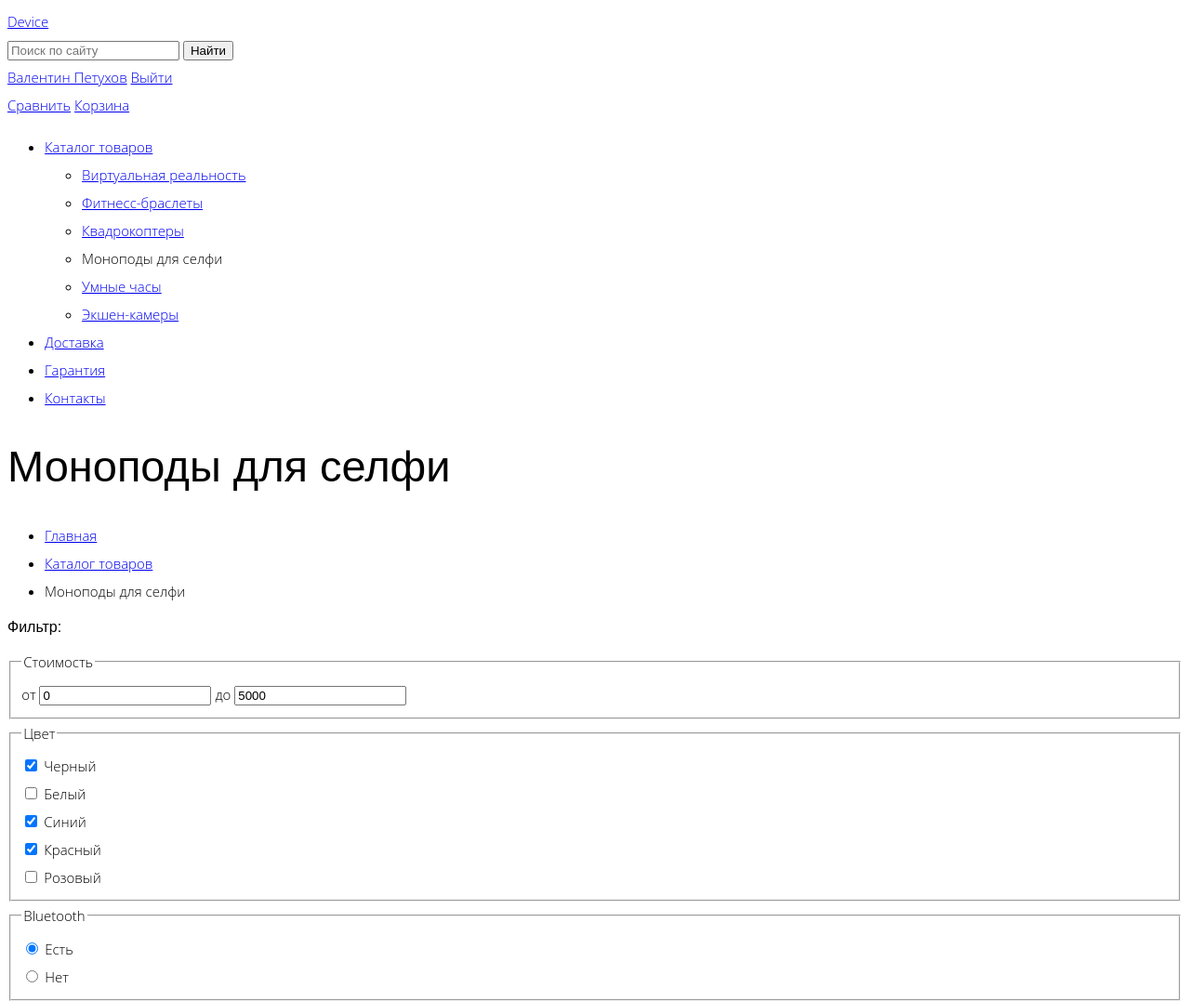
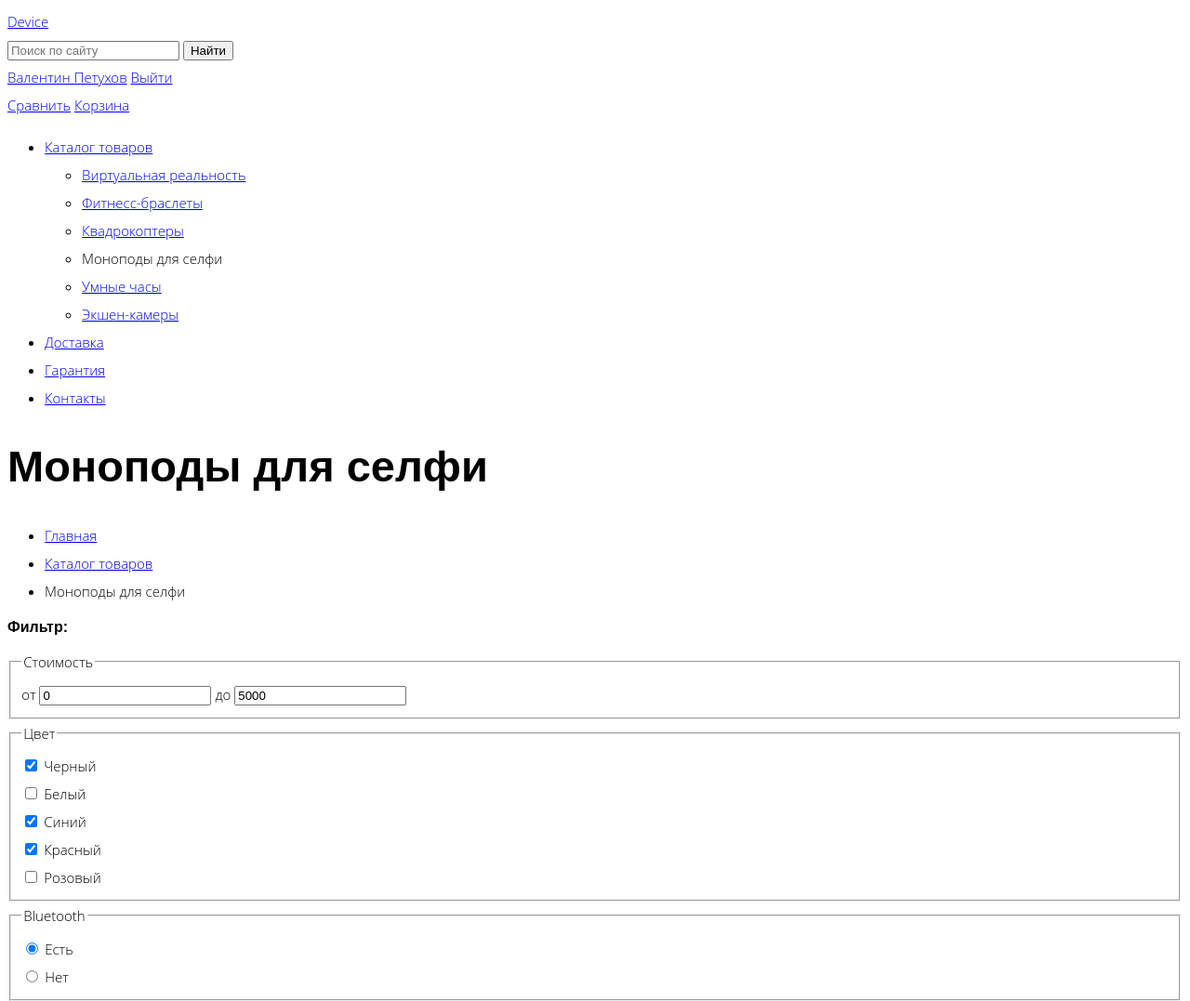
Before and after one commit to toptalo/7464-device, a plain HTML site: page catalog.html in a window 1280 px wide. Shown: the top 1077 px of the page at 93% size. Drawn offline with Linux system fonts and the light colour scheme.

Commit message:
Исправил замечания - вынес начертание из имени шрифта

```diff
--- a/css/style.css
+++ b/css/style.css
@@ -3,20 +3,20 @@
 body {
   font-size: 15px;
   line-height: 30px;
-  font-weight: 400;
-  font-family: "Open Sans Light", Arial, sans-serif;
+  font-weight: 300;
+  font-family: "Open Sans", Arial, sans-serif;
 }
 
 h1 {
   font-size: 47px;
   line-height: normal;
-  font-weight: normal;
-  font-family: "Gilroy ExtraBold", Arial, sans-serif;
+  font-weight: 900;
+  font-family: "Gilroy", Arial, sans-serif;
 }
 
 .filter__title {
   font-size: 16px;
   line-height: normal;
-  font-weight: normal;
-  font-family: "Gilroy ExtraBold", Arial, sans-serif;
+  font-weight: 900;
+  font-family: "Gilroy", Arial, sans-serif;
 }
```
